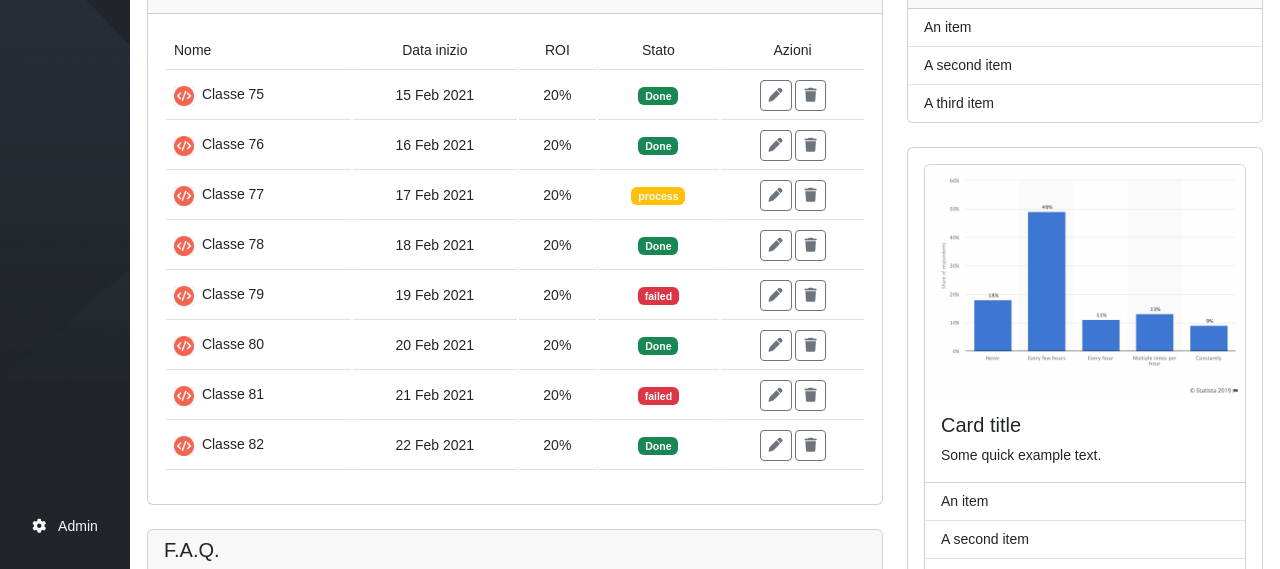
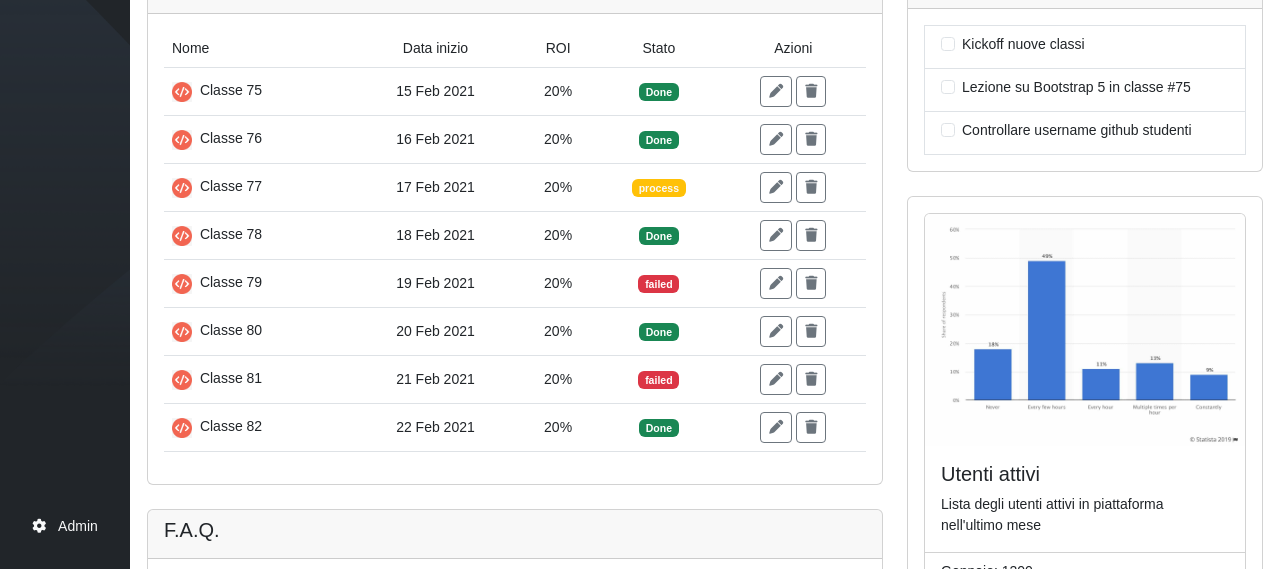
Before and after one commit to pierluigicarrieri/html-css-bootstrap-dashboard, a plain HTML site: page inex.html in a window 1280 px wide. Shown: the part 231-800 px from the top of the page. Drawn offline with nearby package versions, Linux system fonts and the light colour scheme.

Commit message:
done main section, yet to solve table issue

```diff
--- a/inex.html
+++ b/inex.html
@@ -177,6 +177,8 @@
 
                     <div class="row">
 
+                        <!-- Top-Left side ("Prossime classi, F.A.Q.") -->
+
                         <div class="col-12 col-lg-8">
 
                             <div class="card mb-4">
@@ -185,7 +187,11 @@
                                     <h4>Prossime classi</h4>
                                 </div>
 
-                                <table class="table table-hover p-3 align-middle">
+                                <!-- Used a container to give table a padding -->
+
+                                <div class="p-3">
+
+                                    <table class="table table-hover align-middle">
 
                                         <thead>
 
@@ -367,21 +373,68 @@
 
                                 </div>
 
+                            </div>
+
                             <div class="card mb-4">
 
                                 <div class="card-header">
                                     <h5>F.A.Q.</h5>
                                 </div>
 
-                                <ul class="list-group list-group-flush">
-                                    <li class="list-group-item">An item</li>
-                                    <li class="list-group-item">A second item</li>
-                                    <li class="list-group-item">A third item</li>
-                                </ul>
+                                <!-- Used a container to give accordion a padding -->
+
+                                <div class="p-3">
+
+                                    <div class="accordion accordion-flush" id="accordionFlushExample">
+
+                                        <div class="accordion-item">
+                                            <h2 class="accordion-header">
+                                            <button class="accordion-button collapsed" type="button" data-bs-toggle="collapse" data-bs-target="#flush-collapseOne" aria-expanded="false" aria-controls="flush-collapseOne">
+                                                Come aggiungere un nuovo studente?
+                                            </button>
+                                            </h2>
+                                            <div id="flush-collapseOne" class="accordion-collapse collapse" data-bs-parent="#accordionFlushExample">
+                                            <div class="accordion-body">
+                                                Clicca sul + in alto nella sezione blu
+                                            </div>
+                                            </div>
+                                        </div>
+
+                                        <div class="accordion-item">
+                                            <h2 class="accordion-header">
+                                            <button class="accordion-button collapsed" type="button" data-bs-toggle="collapse" data-bs-target="#flush-collapseTwo" aria-expanded="false" aria-controls="flush-collapseTwo">
+                                                Come posso accedere alle informazioni del mio account?
+                                            </button>
+                                            </h2>
+                                            <div id="flush-collapseTwo" class="accordion-collapse collapse" data-bs-parent="#accordionFlushExample">
+                                            <div class="accordion-body">
+                                                Clicca sull'icona della campanella
+                                            </div>
+                                            </div>
+                                        </div>
+
+                                        <div class="accordion-item">
+                                            <h2 class="accordion-header">
+                                            <button class="accordion-button collapsed" type="button" data-bs-toggle="collapse" data-bs-target="#flush-collapseThree" aria-expanded="false" aria-controls="flush-collapseThree">
+                                                Posso usare questa dashboard da mobile?
+                                            </button>
+                                            </h2>
+                                            <div id="flush-collapseThree" class="accordion-collapse collapse" data-bs-parent="#accordionFlushExample">
+                                            <div class="accordion-body">
+                                                No LOL
+                                            </div>
+                                            </div>
+                                        </div>
 
                                     </div>
 
                                 </div>
+
+                            </div>
+
+                        </div>
+
+                        <!-- Bottom-right side ("Todo, Chart pic") -->
 
                         <div class="col-12 col-lg-4">
 
@@ -391,11 +444,40 @@
                                     <h5>Todo</h5>
                                 </div>
 
+                                <div class="m-3 border">
+
                                     <ul class="list-group list-group-flush">
-                                    <li class="list-group-item">An item</li>
-                                    <li class="list-group-item">A second item</li>
-                                    <li class="list-group-item">A third item</li>
+
+                                        <li class="list-group-item">
+                                            <div class="form-check">
+                                                <input class="form-check-input" type="checkbox" value="" id="flexCheckDefault">
+                                                <label class="form-check-label" for="flexCheckDefault">
+                                                    Kickoff nuove classi
+                                                </label>
+                                            </div>
+                                        </li>
+
+                                        <li class="list-group-item">
+                                            <div class="form-check">
+                                                <input class="form-check-input" type="checkbox" value="" id="flexCheckDefault">
+                                                <label class="form-check-label" for="flexCheckDefault">
+                                                    Lezione su Bootstrap 5 in classe #75
+                                                </label>
+                                            </div>
+                                        </li>
+
+                                        <li class="list-group-item">
+                                            <div class="form-check">
+                                                <input class="form-check-input" type="checkbox" value="" id="flexCheckDefault">
+                                                <label class="form-check-label" for="flexCheckDefault">
+                                                    Controllare username github studenti
+                                                </label>
+                                            </div>
+                                        </li>
+
                                     </ul>
+
+                                </div>
 
                             </div>
 
@@ -407,21 +489,23 @@
 
                                     <div class="card-body">
 
-                                        <h5 class="card-title">Card title</h5>
+                                        <h5 class="card-title">Utenti attivi</h5>
 
-                                        <p class="card-text">Some quick example text.</p>
+                                        <p class="card-text">Lista degli utenti attivi in
+                                            piattaforma nell'ultimo mese
+                                        </p>
 
                                     </div>
 
                                     <ul class="list-group list-group-flush">
-                                        <li class="list-group-item">An item</li>
-                                        <li class="list-group-item">A second item</li>
-                                        <li class="list-group-item">A third item</li>
+                                        <li class="list-group-item">Gennaio: 1200</li>
+                                        <li class="list-group-item">Febbraio: 800</li>
+                                        <li class="list-group-item">Marzo: 1500</li>
                                     </ul>
 
                                     <div class="card-body">
 
-                                        <a href="#" class="card-link">Card link</a>
+                                        <a href="#" class="card-link">Visualizza report approfondito</a>
 
                                     </div>
 
--- a/styles/style.css
+++ b/styles/style.css
@@ -36,10 +36,6 @@ body {
     background-color: rgba(255, 255, 255, 0.5);
 }
 
-table {
-    border-collapse: separate;
-}
-
 table img {
     width: 30px;
 }
```
Lines whose indentation alone changed are shown as unchanged.
